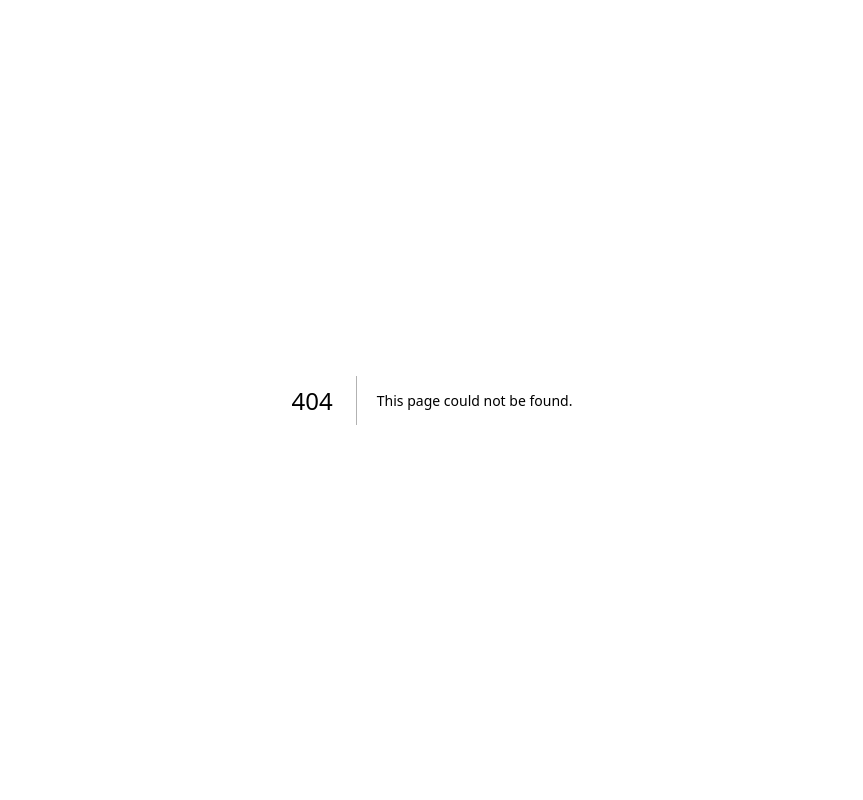
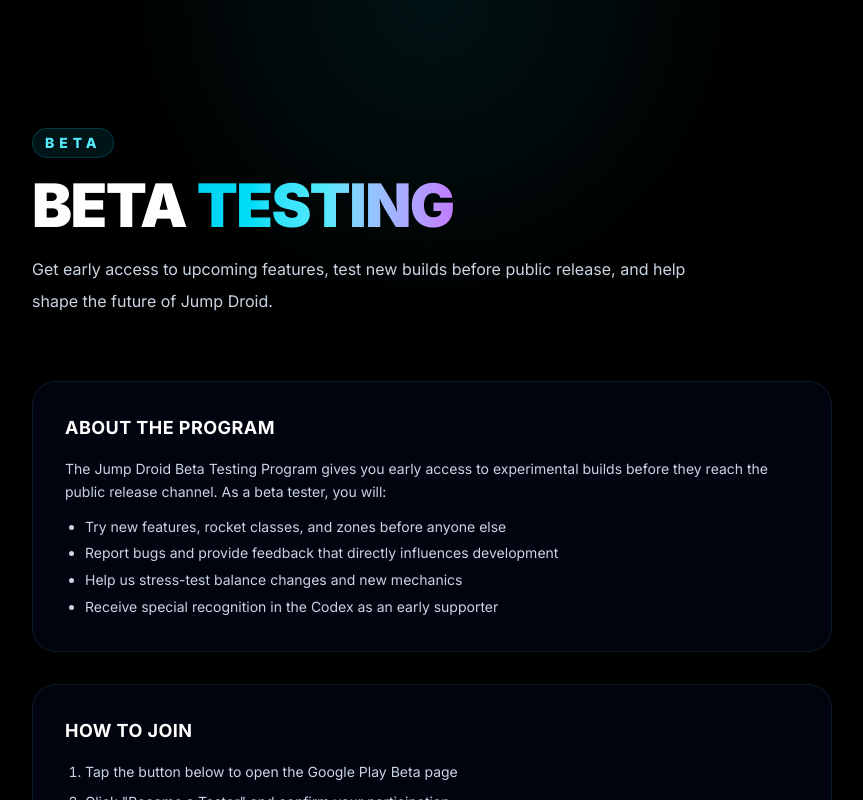
Before and after one commit to atulkpal/jump-droid, a Next.js app in the folder website/site/: page /beta in a window 1280 px wide. Before the commit this address had no page. Shown: the top 800 px of the page, without its empty margins (208-1071 px from the left). Built offline with nearby package versions, Linux system fonts and the light colour scheme.

Commit message:
Add /beta page — Beta Testing program info with configurable Google Play testing URL

```diff
--- /dev/null
+++ b/website/site/app/beta/page.tsx
@@ -0,0 +1,122 @@
+import type { Metadata } from "next";
+import Link from "next/link";
+import { BETA_TESTING_URL } from "@/lib/constants";
+
+export const metadata: Metadata = {
+  title: "Beta Testing",
+  description:
+    "Join the Jump Droid beta testing program on Google Play. Get early access to new features, test upcoming builds, and help shape the game.",
+  openGraph: {
+    title: "Beta Testing — Jump Droid",
+    description:
+      "Join the Jump Droid beta testing program on Google Play. Get early access to new features and help shape the game.",
+    type: "website",
+    url: "https://jump-droid.vercel.app/beta",
+    siteName: "Jump Droid",
+  },
+  twitter: {
+    card: "summary",
+    title: "Beta Testing — Jump Droid",
+    description:
+      "Join the Jump Droid beta testing program on Google Play.",
+  },
+  robots: {
+    index: true,
+    follow: true,
+  },
+};
+
+export default function BetaPage() {
+  return (
+    <div className="relative min-h-screen overflow-x-hidden bg-black text-white selection:bg-cyan-500/30">
+      <div className="fixed inset-0 z-0 bg-[radial-gradient(circle_at_top,_rgba(0,229,255,0.08),transparent_32%)]" />
+
+      <main className="relative z-10 mx-auto max-w-4xl px-6 py-24 sm:px-8 sm:py-32 lg:px-12">
+        {/* Header */}
+        <div className="mb-16 space-y-4">
+          <p className="inline-block rounded-full border border-cyan-400/20 bg-cyan-400/10 px-3 py-1 text-sm font-extrabold uppercase tracking-[0.35em] text-cyan-300">
+            Beta
+          </p>
+          <h1 className="text-4xl font-black leading-[1.05] tracking-tight text-white sm:text-5xl lg:text-6xl uppercase">
+            Beta <span className="text-transparent bg-clip-text bg-gradient-to-r from-cyan-400 via-cyan-300 to-purple-400">Testing</span>
+          </h1>
+          <p className="max-w-2xl text-base leading-8 text-slate-300">
+            Get early access to upcoming features, test new builds before public release, and help shape the future of Jump Droid.
+          </p>
+        </div>
+
+        <div className="space-y-8">
+          {/* What is Beta */}
+          <section className="scroll-mt-24 rounded-3xl border border-cyan-300/10 bg-slate-950/60 p-8 backdrop-blur-md transition hover:border-cyan-400/20">
+            <h2 className="mb-4 text-lg font-bold tracking-wide text-white uppercase">
+              About the Program
+            </h2>
+            <div className="space-y-3 text-sm leading-relaxed text-slate-300">
+              <p>
+                The Jump Droid Beta Testing Program gives you early access to experimental builds before they reach the public release channel.
+                As a beta tester, you will:
+              </p>
+              <ul className="list-disc pl-5 space-y-1">
+                <li>Try new features, rocket classes, and zones before anyone else</li>
+                <li>Report bugs and provide feedback that directly influences development</li>
+                <li>Help us stress-test balance changes and new mechanics</li>
+                <li>Receive special recognition in the Codex as an early supporter</li>
+              </ul>
+            </div>
+          </section>
+
+          {/* How to Join */}
+          <section className="scroll-mt-24 rounded-3xl border border-cyan-300/10 bg-slate-950/60 p-8 backdrop-blur-md transition hover:border-cyan-400/20">
+            <h2 className="mb-4 text-lg font-bold tracking-wide text-white uppercase">
+              How to Join
+            </h2>
+            <div className="space-y-4 text-sm leading-relaxed text-slate-300">
+              <ol className="list-decimal pl-5 space-y-2">
+                <li>Tap the button below to open the Google Play Beta page</li>
+                <li>Click &quot;Become a Tester&quot; and confirm your participation</li>
+                <li>Wait a few minutes for the beta opt-in to propagate</li>
+                <li>Open Google Play, search for Jump Droid, and update to the latest beta build</li>
+              </ol>
+              <p className="text-xs text-slate-400">
+                Beta builds are updated frequently. You can leave the program at any time from the same Google Play page.
+              </p>
+            </div>
+          </section>
+
+          {/* CTA */}
+          <div className="flex flex-col items-center gap-6 rounded-3xl border border-cyan-400/20 bg-cyan-400/5 p-10 text-center">
+            <p className="text-xl font-bold text-white tracking-wide uppercase">
+              Ready to Test the Void?
+            </p>
+            <p className="max-w-md text-sm text-slate-300">
+              Join the beta program and help us refine the ascent. Your feedback shapes every update.
+            </p>
+            <a
+              href={BETA_TESTING_URL}
+              target="_blank"
+              rel="noopener noreferrer"
+              className="inline-flex items-center gap-2 rounded-full bg-cyan-400 px-8 py-4 text-sm font-black uppercase tracking-[0.2em] text-slate-950 transition hover:bg-cyan-300 hover:shadow-[0_0_30px_rgba(0,229,255,0.4)]"
+              aria-label="Become a Jump Droid beta tester on Google Play"
+            >
+              Become a Beta Tester
+            </a>
+          </div>
+
+          {/* Back link */}
+          <div className="text-center">
+            <Link
+              href="/"
+              className="text-sm text-cyan-300 underline underline-offset-2 hover:text-cyan-100 transition"
+            >
+              &larr; Back to home
+            </Link>
+          </div>
+        </div>
+
+        <p className="mt-16 text-center text-xs text-slate-500">
+          Jump Droid — The Signal From the Void.
+        </p>
+      </main>
+    </div>
+  );
+}
```
